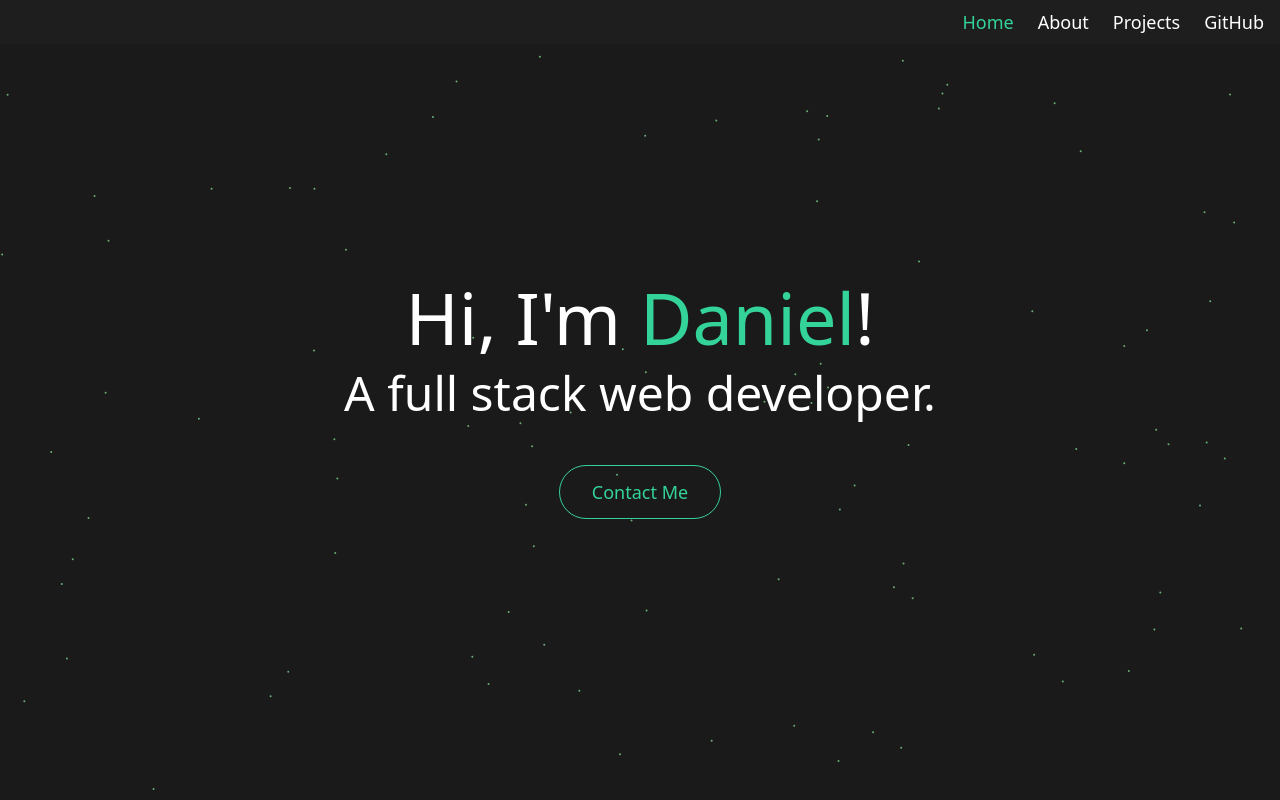
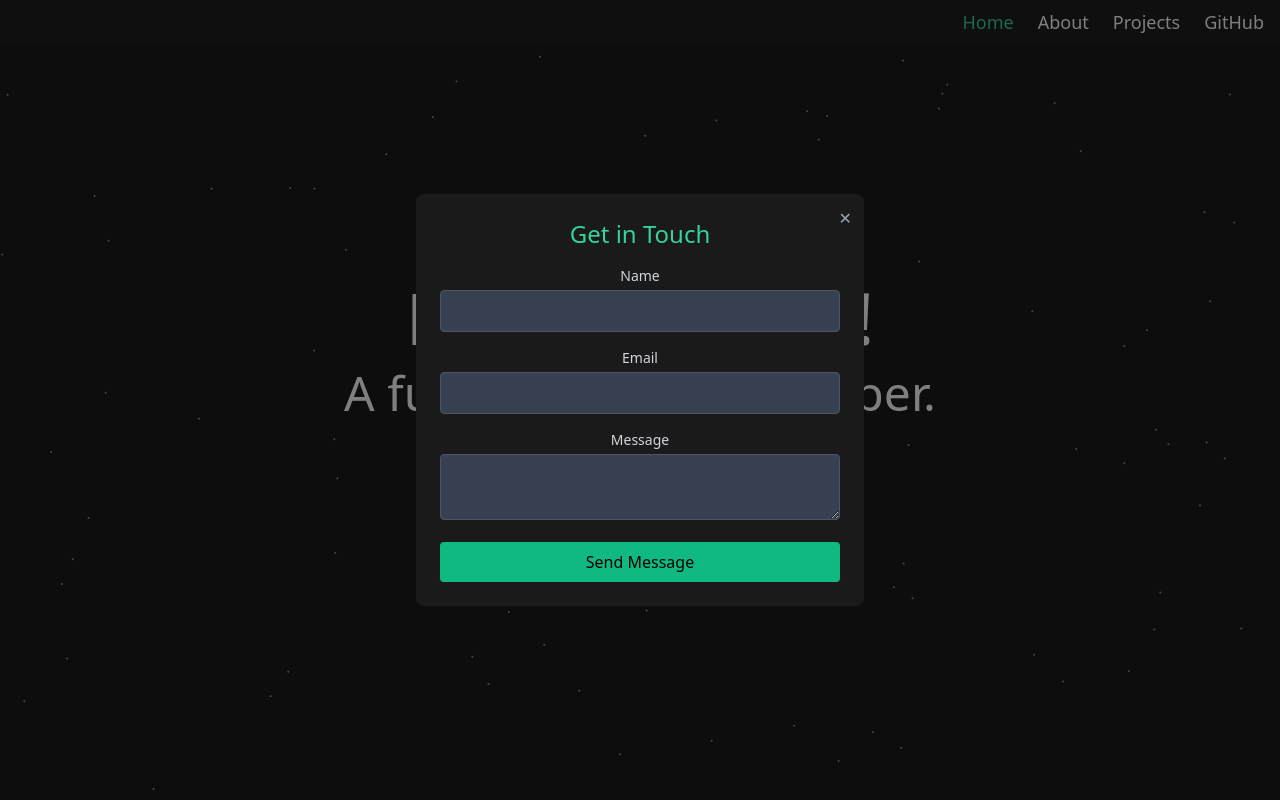
Before and after one commit to GDSampson/Portfolio, a Next.js app: page / in a window 1280 px wide. Both pictures are taken after a click on the button "Contact Me". Built offline with nearby package versions, Linux system fonts and the light colour scheme.

Commit message:
redid landing page to include form when contact button is clicked. setup with emailjs - tested receiving email

```diff
--- a/src/app/page.tsx
+++ b/src/app/page.tsx
@@ -1,4 +1,38 @@
+"use client";
+
+import { useState } from 'react';
+import emailjs from '@emailjs/browser';
+
 export default function Home() {
+  const [showModal, setShowModal] = useState(false);
+  const [isSubmitting, setIsSubmitting] = useState(false);
+  const [submitStatus, setSubmitStatus] = useState<null | 'success' | 'error'>(null);
+
+  const handleSubmit = async (e:any) => {
+    e.preventDefault();
+    setIsSubmitting(true);
+
+    try {
+      //setup emailjs
+      const result = await emailjs.sendForm(
+        'service_71pua2f',
+        'template_f2dxq0s',
+        e.target,
+        'hPHzICc0AW7UtydWk'
+      );
+
+      setSubmitStatus('success');
+      e.target.reset();
+      setTimeout(() => {
+        setShowModal(false);
+        setSubmitStatus(null);
+      }, 3000);
+    } catch (error) {
+      setSubmitStatus('error');
+    } finally {
+      setIsSubmitting(false);
+    }
+  };
 
   return (
     <div className="flex min-h-screen flex-col items-center justify-center p-4 text-center">
@@ -9,11 +43,91 @@ export default function Home() {
         <p className="text-2xl md:text-4xl lg:text-5xl font-light mb-12">
           A full stack web developer.
         </p>
-          <button className="border border-emerald-400 text-emerald-400 px-8 py-3 rounded-full text-lg hover:bg-emerald-400 hover:text-black transition-all duration-300">
+        <button
+          onClick={() => setShowModal(true)}
+          className="border border-emerald-400 text-emerald-400 px-8 py-3 rounded-full text-lg hover:bg-emerald-400 hover:text-black transition-all duration-300"
+        >
           Contact Me
         </button>
       </div>
+
+      {/* Modal */}
+      {showModal && (
+        <div className="fixed inset-0 bg-black bg-opacity-50 flex items-center justify-center p-4 z-50">
+          <div className="bg-[#1a1a1a] text-white rounded-lg p-6 w-full max-w-md relative">
+            <button
+              onClick={() => setShowModal(false)}
+              className="absolute top-3 right-3 text-gray-400 hover:text-white"
+            >
+              ✕
+            </button>
+
+            <h2 className="text-2xl font-light mb-4 text-emerald-400">Get in Touch</h2>
+
+            {submitStatus === 'success' ? (
+              <div className="text-center py-8">
+                <p className="text-lg mb-2">Thank you for your message!</p>
+                <p>I'll get back to you soon.</p>
+              </div>
+            ) : (
+              <form onSubmit={handleSubmit}>
+                <div className="mb-4">
+                  <label htmlFor="name" className="block text-sm font-medium text-gray-300 mb-1">
+                    Name
+                  </label>
+                  <input
+                    type="text"
+                    id="name"
+                    name="user_name"
+                    required
+                    className="w-full bg-gray-700 border border-gray-600 rounded px-3 py-2 focus:outline-none focus:ring-2 focus:ring-emerald-400 focus:border-transparent"
+                  />
+                </div>
+
+                <div className="mb-4">
+                  <label htmlFor="email" className="block text-sm font-medium text-gray-300 mb-1">
+                    Email
+                  </label>
+                  <input
+                    type="email"
+                    id="email"
+                    name="user_email"
+                    required
+                    className="w-full bg-gray-700 border border-gray-600 rounded px-3 py-2 focus:outline-none focus:ring-2 focus:ring-emerald-400 focus:border-transparent"
+                  />
+                </div>
+
+                <div className="mb-4">
+                  <label htmlFor="message" className="block text-sm font-medium text-gray-300 mb-1">
+                    Message
+                  </label>
+                  <textarea
+                    id="message"
+                    name="message"
+                    required
+                    // rows="4"
+                    className="w-full bg-gray-700 border border-gray-600 rounded px-3 py-2 focus:outline-none focus:ring-2 focus:ring-emerald-400 focus:border-transparent"
+                  />
+                </div>
+
+                <button
+                  type="submit"
+                  disabled={isSubmitting}
+                  className="w-full bg-emerald-500 hover:bg-emerald-600 text-black font-medium py-2 px-4 rounded transition-colors duration-300 disabled:opacity-50"
+                >
+                  {isSubmitting ? 'Sending...' : 'Send Message'}
+                </button>
+
+                {submitStatus === 'error' && (
+                  <p className="mt-3 text-red-400 text-sm">
+                    There was an error sending your message. Please try again.
+                  </p>
+                )}
+              </form>
+            )}
+          </div>
+        </div>
+      )}
     </div>
   );
-
 }
```
Lines whose indentation alone changed are shown as unchanged.
